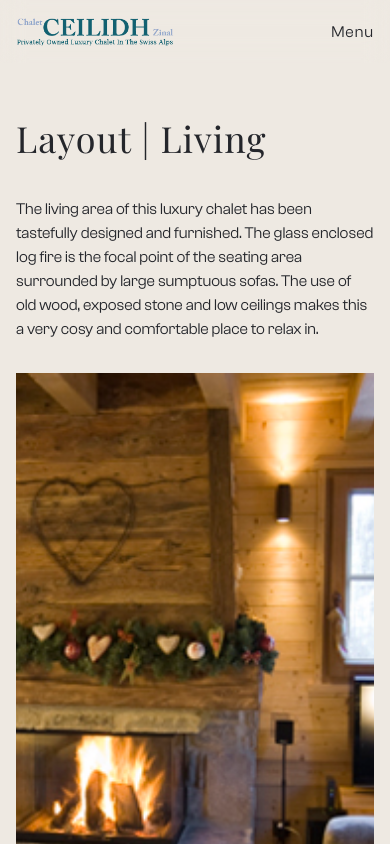
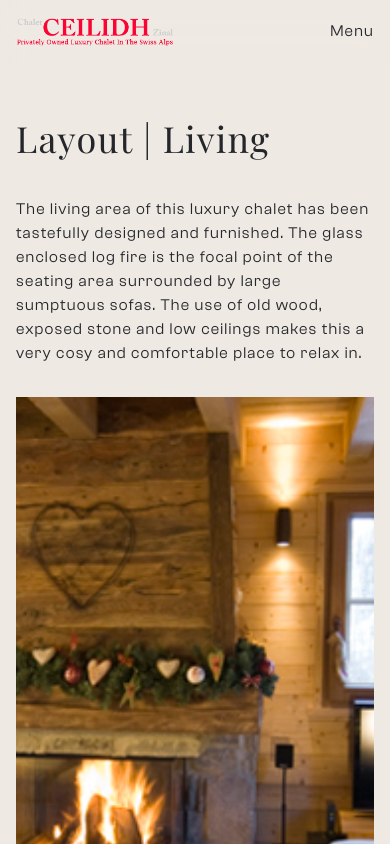
Before and after one commit to ccoutts2/chalet-ceilidh, a SvelteKit app: page /layout/living in a window 390 px wide. Shown: the top 844 px of the page. Built offline with nearby package versions, Linux system fonts and the light colour scheme.

Commit message:
Adapt styling and props for card component

```diff
--- a/src/lib/components/navigation/MenuOverlay.svelte
+++ b/src/lib/components/navigation/MenuOverlay.svelte
@@ -132,33 +132,33 @@
 
 	.MenuOverlay {
 		@include mixins.flex($direction: column, $justify: flex-start);
-		background: #f0f8ff;
-		height: 100vh;
+		background-color: #eee9e2;
 		inset: 0;
+		min-height: 100vh;
 		opacity: 0;
 		overflow: hidden;
+		padding: 1rem;
 		position: fixed;
-		z-index: 9;
+		z-index: 999000000;
+
+		@include breakpoints.tablet {
+			padding-inline: 3rem;
+		}
 
 		@include breakpoints.desktop {
 			display: none;
 		}
 
 		&__button {
-			position: absolute;
-			right: 1rem;
-			top: 1rem;
+			@include mixins.flex($justify: flex-end);
+			width: 100%;
 			z-index: 999;
 		}
 
 		&__nav {
 			color: black;
 			height: 100vh;
-			left: 0;
-			padding: 1rem;
-			position: absolute;
-			top: 0;
-			width: 100vw;
+			width: 100%;
 			z-index: 10;
 		}
 
--- a/src/lib/components/ui/Card.svelte
+++ b/src/lib/components/ui/Card.svelte
@@ -2,22 +2,51 @@
 	let { data } = $props();
 </script>
 
-<article class="Card">
-	<div>
-		<img />
-	</div>
-	<footer>
-		<h3>{data.title}</h3>
-		<p>See more</p>
-	</footer>
-	<a href={data.href}><span class="visually-hidden">Link to {data.title}</span></a>
-</article>
+{#each data as item}
+	{@const Icon = item.icon}
+	<article class="Card">
+		<header class="Card__header">
+			<h3>{item.title}</h3>
+			<div class="Card__icon">
+				<Icon />
+			</div>
+		</header>
+
+		<p>{item.copy}</p>
+
+		<a href={item.href}><span class="visually-hidden">Link to {item.title}</span></a>
+	</article>
+{/each}
 
 <style lang="scss">
+	@use '../../styles/partials/breakpoints';
+	@use '../../styles/partials/mixins';
+
 	.Card {
+		@include mixins.flex($direction: column, $align: flex-start, $justify: space-between);
+		border-radius: 1rem;
 		position: relative;
+		grid-column-gap: 0.5rem;
+		grid-row-gap: 0.5rem;
+		padding: 1rem;
+		width: 100%;
+		background-color: #e7e3de;
+
+		&__header {
+			@include mixins.flex($justify: space-between);
+			width: 100%;
+		}
+
+		&__icon {
+			width: 2rem;
+
+			@include breakpoints.tablet {
+				width: 2.5rem;
+			}
+		}
 
 		a::after {
+			content: '';
 			position: absolute;
 			inset: 0;
 		}
--- a/src/lib/components/ui/Carousel.svelte
+++ b/src/lib/components/ui/Carousel.svelte
@@ -1,6 +1,7 @@
 <script lang="ts">
 	import type { Attachment } from 'svelte/attachments';
 	import gsap from 'gsap';
+	import { onMount } from 'svelte';
 	let { data } = $props();
 
 	let count: number = $state(0);
--- a/src/lib/styles/globals.css
+++ b/src/lib/styles/globals.css
@@ -25,10 +25,11 @@
 	body {
 		background-color: #eee9e2;
 		color: #24262b;
+		font-family: ClashGrotesk-Regular;
 		font-weight: 400;
 		min-height: 100vh;
 		position: relative;
-		letter-spacing: 1px;
+		letter-spacing: 1.25px;
 	}
 
 	h1,
@@ -52,16 +53,12 @@
 	}
 
 	p {
-		font-family: ClashGrotesk-Regular !important;
 		font-weight: 400;
-		letter-spacing: normal;
 	}
 
 	form > * {
-		font-family: ClashGrotesk-Regular !important;
 		font-size: 1rem;
 		font-weight: 400;
-		letter-spacing: normal;
 	}
 
 	a {
@@ -74,7 +71,6 @@
 		border: none;
 		padding: 0;
 		font: inherit;
-		font-family: ClashGrotesk-Regular !important;
 		cursor: pointer;
 		outline: inherit;
 	}
--- a/src/routes/+layout.svelte
+++ b/src/routes/+layout.svelte
@@ -57,7 +57,6 @@
 		backdrop-filter: blur(12px);
 
 		&__image {
-			filter: invert(10%) sepia(7%) saturate(1269%) hue-rotate(185deg) brightness(88%) contrast(86%);
 			height: 100%;
 			object-fit: cover;
 			width: 100%;
@@ -108,6 +107,7 @@
 	}
 
 	.DropdownMenu {
+		background-color: #eee9e2;
 		display: flex;
 		flex-direction: column;
 		left: 0;
@@ -115,7 +115,7 @@
 		min-width: 8rem;
 		opacity: 0;
 		overflow: hidden;
-		padding: 0.5rem 0;
+		padding: 0.5rem;
 		pointer-events: none;
 		position: absolute;
 		top: 100%;
--- a/src/routes/+page.svelte
+++ b/src/routes/+page.svelte
@@ -1,6 +1,7 @@
 <script lang="ts">
 	import Card from '$lib/components/ui/Card.svelte';
 	import Features from '$lib/components/ui/Features.svelte';
+	import { House, Bed, RockingChair, type Icon as IconType } from '@lucide/svelte';
 
 	const features: string[] = [
 		'Exclusive rental of the entire private chalet and all associated running costs',
@@ -35,20 +36,28 @@
 	type Cards = {
 		title: string;
 		href: string;
+		icon: typeof IconType;
+		copy: string;
 	};
 
 	const cards: Cards[] = [
 		{
 			title: 'Living',
-			href: '/layout/living'
+			href: '/layout/living',
+			icon: House,
+			copy: 'We offer an amazing space'
 		},
 		{
 			title: 'Sleeping',
-			href: '/layout/sleeping'
+			href: '/layout/sleeping',
+			icon: Bed,
+			copy: 'We offer a place which sleeps up to 8'
 		},
 		{
 			title: 'Relaxing',
-			href: '/layout/relaxing'
+			href: '/layout/relaxing',
+			icon: RockingChair,
+			copy: 'No skiing? No problem. Relax in our space.'
 		}
 	];
 </script>
@@ -110,9 +119,10 @@
 			</aside>
 		</section>
 		<section class="Home__sectionRow">
-			{#each cards as card}
-				<Card data={card} />
-			{/each}
+			<h2 class="max-w-[50%]">See more of what we have to offer</h2>
+			<div class="Home__cards">
+				<Card data={cards} />
+			</div>
 		</section>
 	</div>
 </main>
@@ -146,13 +156,14 @@
 			@include breakpoints.desktop {
 				padding-inline: 5rem;
 			}
+		}
 
-			&__title {
-				font-size: clamp(2.5rem, 3vw, 4rem);
-			}
+		&__title {
+			font-size: clamp(2.5rem, 3vw, 4rem);
 		}
 
 		&__sectionRow {
+			background-color: #eee9e2;
 			display: flex;
 			justify-content: space-between;
 			padding-block: 3rem;
@@ -165,5 +176,16 @@
 				flex: 1.125;
 			}
 		}
+
+		&__cards {
+			align-items: flex-start;
+			display: grid;
+			grid-auto-columns: 1fr;
+			grid-column-gap: 3rem;
+			grid-row-gap: 3rem;
+			grid-template-rows: auto;
+			justify-content: space-between;
+			position: relative;
+		}
 	}
 </style>
--- a/src/routes/getting-here/+page.svelte
+++ b/src/routes/getting-here/+page.svelte
@@ -0,0 +1,3 @@
+<script lang="ts">
+	import UsefulLinks from '$lib/components/ui/UsefulLinks.svelte';
+</script>
--- a/src/routes/layout/[layout]/+page.svelte
+++ b/src/routes/layout/[layout]/+page.svelte
@@ -5,8 +5,9 @@
 	import Features from '$lib/components/ui/Features.svelte';
 	let { data }: PageProps = $props();
 
-	const { title, pageDescription, carouselItems, features, creatureComforts, copy } =
-		data.pageContent;
+	const { title, pageDescription, carouselItems, features, creatureComforts, copy } = $derived(
+		data.pageContent
+	);
 </script>
 
 <PageLayout title="Layout | {title}">
@@ -20,7 +21,7 @@
 	{#if creatureComforts?.length}
 		<Features data={creatureComforts} heading="Creature Comforts" />
 	{/if}
-	<div class="flex flex-col gap-4 py-8 md:py-12 lg:flex-row">
+	<div class="flex flex-col gap-4 py-8 md:py-12">
 		{#each copy as sentence}
 			<p>{sentence}</p>
 		{/each}
--- a/src/routes/layout/[layout]/+page.ts
+++ b/src/routes/layout/[layout]/+page.ts
@@ -1,3 +1,4 @@
+import { error } from '@sveltejs/kit';
 import type { PageLoad } from './$types';
 import { layoutPageData } from '$lib/data/layout';
 
@@ -7,7 +8,7 @@ export const load: PageLoad = ({ params }) => {
 	const pageContent = layoutPageData.find((pageData) => pageData.slug === layout);
 
 	if (!pageContent) {
-		throw new Error('Page not found');
+		return error(404);
 	}
 
 	return {
--- a/src/routes/season/[season]/+page.svelte
+++ b/src/routes/season/[season]/+page.svelte
@@ -6,6 +6,10 @@
 	import UsefulLinks from '$lib/components/ui/UsefulLinks.svelte';
 
 	let { data }: PageProps = $props();
+
+	const { title, pageDescription, carouselItems, features, slug, copy } = $derived(
+		data.pageContent
+	);
 
 	interface UsefulLinksProps {
 		href: string;
@@ -28,26 +32,26 @@
 	];
 </script>
 
-<PageLayout title="{data.pageContent.title} in the Val D'Anniviers">
+<PageLayout title="{title} in the Val D'Anniviers">
 	<div class="py-8 md:py-12">
 		<p>
-			{data.pageContent.pageDescription}
+			{pageDescription}
 		</p>
 	</div>
-	<Carousel data={data.pageContent.carouselItems} />
+	<Carousel data={carouselItems} />
 
-	<Features data={data.pageContent.features} heading="At a Glance" />
+	<Features data={features} heading="At a Glance" />
 
-	{#if data.pageContent.slug === 'summer'}
+	{#if slug === 'summer'}
 		<UsefulLinks data={usefulLinks} />
 	{/if}
 
 	<section class="flex flex-col items-center justify-center gap-8 py-8 md:py-12">
 		<h2>Information</h2>
 		<div class="flex max-w-[80ch] flex-col gap-6 leading-7">
-			{#each data.pageContent.copy as copy}
+			{#each copy as sentence}
 				<p>
-					{copy}
+					{sentence}
 				</p>
 			{/each}
 		</div>
--- a/src/routes/season/[season]/+page.ts
+++ b/src/routes/season/[season]/+page.ts
@@ -1,5 +1,6 @@
 import type { PageLoad } from './$types';
 import { seasonPageData } from '$lib/data/season';
+import { error } from '@sveltejs/kit';
 
 export const load: PageLoad = ({ params }) => {
 	const { season } = params;
@@ -7,7 +8,7 @@ export const load: PageLoad = ({ params }) => {
 	const pageContent = seasonPageData.find((pageData) => pageData.slug === season);
 
 	if (!pageContent) {
-		throw new Error('Page not found');
+		return error(404);
 	}
 
 	return {
```
